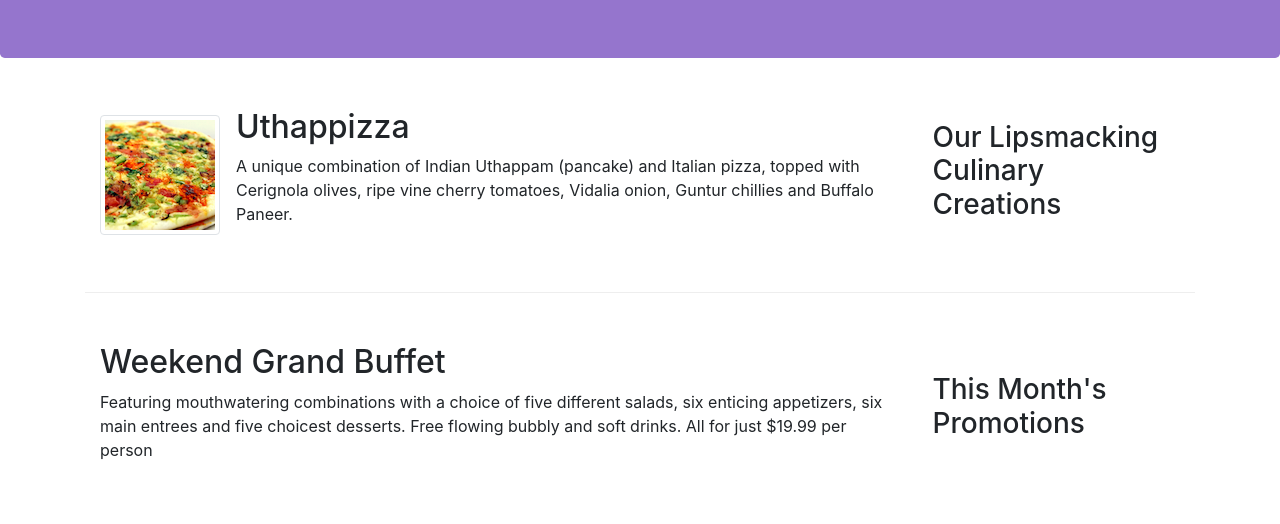
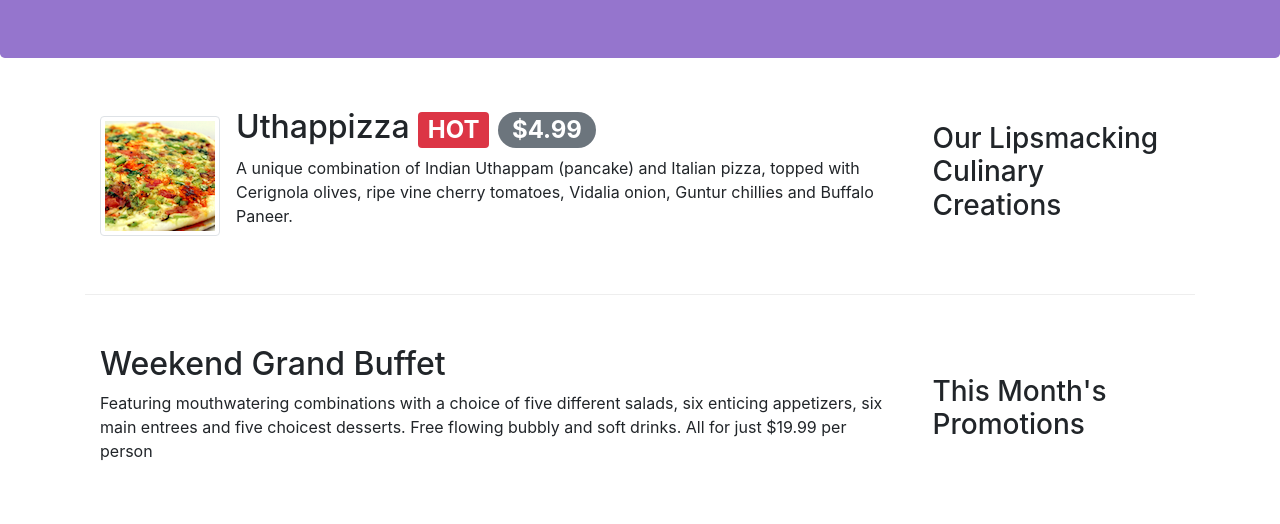
Before and after one commit to saivamsi1911/conFusion, a website: page index.html in a window 1280 px wide. Shown: the part 276-800 px from the top of the page. Drawn offline with nearby package versions, Linux system fonts and the light colour scheme.

Commit message:
alerting users

```diff
--- a/index.html
+++ b/index.html
@@ -59,7 +59,10 @@
                 <div class="media">
                     <img class="d-flex mr-3 img-thumbnail align-self-center" src="img/uthappizza.png" alt="uthappizza">
                     <div class="media-body">
-                        <h2>Uthappizza</h2>
+                        <h2 class="media-heading">Uthappizza
+                            <span class="badge badge-danger">HOT</span>
+                            <span class="badge badge-pill badge-secondary">$4.99</span>
+                        </h2>
                         <p>A unique combination of Indian Uthappam (pancake) and Italian pizza, topped with Cerignola olives, ripe vine cherry tomatoes, Vidalia onion, Guntur chillies and Buffalo Paneer.</p>
 
                     </div>
```
